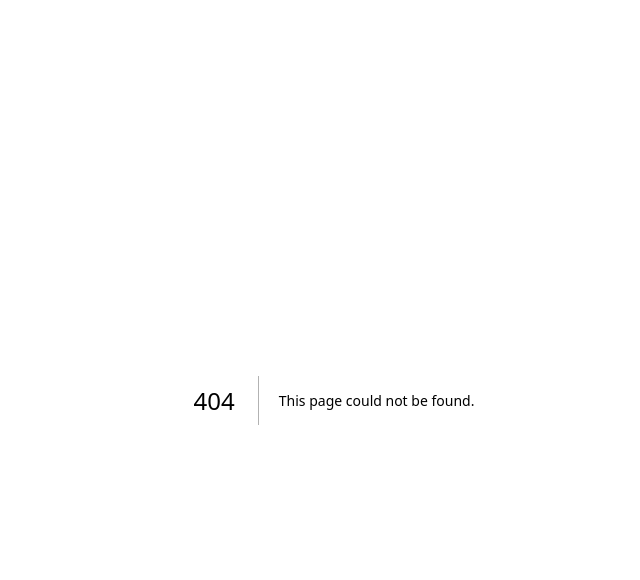
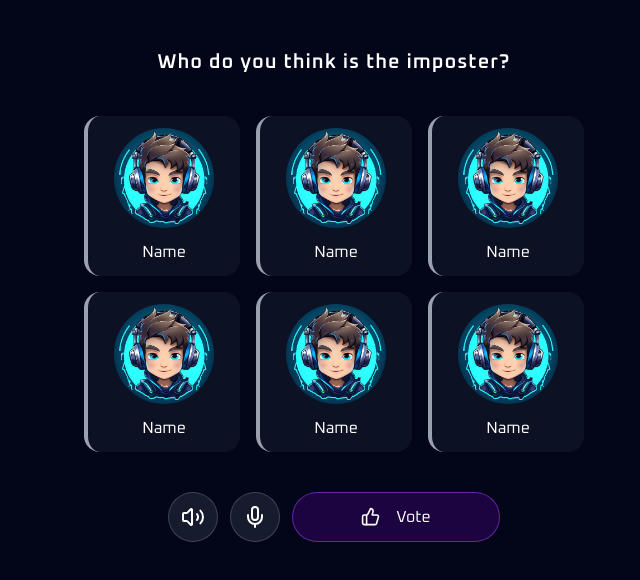
Before and after one commit to coderAung/imposter, a Next.js app in the folder imposter-web/: page /game/1/vote in a window 1280 px wide. Before the commit this address had no page. Shown: the top 580 px of the page, without its empty margins (306-946 px from the left). Built offline with nearby package versions, Linux system fonts and the light colour scheme.

Commit message:
add game vote and result ui

```diff
--- a/imposter-web/app/(dashboard)/lobby/[id]/page.tsx
+++ b/imposter-web/app/(dashboard)/lobby/[id]/page.tsx
@@ -6,16 +6,24 @@ import { GameForm, LeaveButton, ProfileCard } from "../../_parts/lobbies";
 import { AppCard } from "@/components/customs/cards";
 import { useCurrentLobby } from "@/utils/hooks";
 import { use, useEffect } from "react";
+import { ChatControls, MicButton, SpeakerButton } from "@/app/_parts/chats";
 
-export default function Lobby({params}: {params:Promise<{id:string}>}) {
+export default function Lobby({ params }: { params: Promise<{ id: string }> }) {
     const setCurrentLobby = useCurrentLobby(state => state.setCurrentLobby)
-    const {id} = use(params)
+    const { id } = use(params)
     useEffect(() => {
         setCurrentLobby(("389350"))
     }, [id, setCurrentLobby])
     return (
         <>
-            <div className="flex justify-between px-2">
+            <div className="relative flex justify-between px-2">
+                <div className="md:hidden absolute top-0 right-0 px-3">
+                    <div className="flex justify-center gap-x-2">
+                        <SpeakerButton className="rounded-full border border-gray-500/50 bg-gray-500/20 hover:bg-gray-500/50 p-3 backdrop-blur-xs" />
+                        <MicButton className="rounded-full border border-gray-500/50 bg-gray-500/20 hover:bg-gray-500/50 p-3 backdrop-blur-xs"/>
+                    </div>
+                </div>
+
                 <div>
                     <Title title="Lobby - WeFriends" />
                     <div className="text-sm">
@@ -29,7 +37,7 @@ export default function Lobby({params}: {params:Promise<{id:string}>}) {
 
             <GameForm className="hidden md:block px-2 mt-5" />
 
-            <div className="grid grid-cols-3 gap-5 mt-5">
+            <div className="grid grid-cols-3 gap-5 mt-5 md:pb-24">
                 {[1, 2, 3, 4, 5].map(i => <ProfileCard key={i} />)}
                 <AppButton variant="ghost" className="hidden md:flex" asChild>
                     <AppCard className="flex flex-col items-center rounded-2xl justify-center" variant="purple">
@@ -40,7 +48,10 @@ export default function Lobby({params}: {params:Promise<{id:string}>}) {
             </div>
             <div className="md:hidden mt-10 flex justify-center gap-x-4">
                 <LeaveButton className="p-3" />
-                <AppButton variant="secondary" className="p-3 flex items-center gap-x-2"><UserPlus/> Invite Player</AppButton>
+                <AppButton variant="secondary" className="p-3 flex items-center gap-x-2"><UserPlus /> Invite Player</AppButton>
+            </div>
+            <div className="hidden md:block md:fixed md:bottom-0 p-5">
+                <ChatControls />
             </div>
         </>
     )
--- /dev/null
+++ b/imposter-web/app/_parts/chats.tsx
@@ -0,0 +1,32 @@
+import { Mic, MicOff, Volume2, VolumeOff } from "lucide-react"
+import { useState } from "react"
+
+export const ChatControls = ({className}:{className?:string}) => {
+    return (
+        <div className={`rounded-full px-5 gap-x-3 py-2 flex justify-center items-center border border-blue-400/50 bg-blue-400/30 backdrop-blur-md ${className}`}>
+            <SpeakerButton className="hover:bg-gray-400/30 cursor-pointer p-2 rounded-full" />
+            <MicButton className="hover:bg-gray-400/30 cursor-pointer p-2 rounded-full" />
+        </div>
+    )
+}
+
+export const MicButton = ({className}: {className?:string}) => {
+    const [mute, setMute] = useState(false)
+    const toggleMute = () => setMute(!mute)
+    return (
+        <>
+            {!mute && <button onClick={toggleMute} className={` ${className}`}> <Mic /></button>}
+            {mute && <button onClick={toggleMute} className={` ${className}`}> <MicOff /></button>}
+        </>
+    )
+}
+export const SpeakerButton = ({className}: {className?:string}) => {
+    const [silent, setSilent] = useState(false)
+    const toggleSilent = () => setSilent(!silent)
+    return (
+        <>
+        {!silent && <button onClick={toggleSilent} className={` ${className}`}><Volume2 /></button>}
+        {silent && <button onClick={toggleSilent} className={` ${className}`}><VolumeOff /></button>}
+        </>
+    )
+}
--- /dev/null
+++ b/imposter-web/app/game/[id]/result/page.tsx
@@ -0,0 +1,19 @@
+import { Header } from "@/components/customs/fonts";
+import { PlayerResults } from "../../_parts/result";
+import { Home, Users } from "lucide-react";
+
+export default function Result() {
+    const css = "bg-gray-500/30 border-gray-500/60 border p-3 rounded-full cursor-pointer hover:bg-gray-500/50"
+    return (
+        <div className="md:mx-auto md:w-1/3 p-3 mt-5">
+            <Header header="He" className="text-center"/>
+            <div className="text-center my-3">is</div>
+            <Header header="IMPOSTER" className="text-center" />
+            <PlayerResults className="mt-5" />
+            <div className="flex justify-center gap-x-3 mt-10">
+                <button className={` ${css}`}><Home /></button>
+                <button className={`flex items-center gap-4 ${css}`}><Users /> Lobby</button>
+            </div>
+        </div>
+    )
+}
--- /dev/null
+++ b/imposter-web/app/game/[id]/vote/page.tsx
@@ -0,0 +1,11 @@
+import { Title } from "@/components/customs/fonts";
+import { VoteArea } from "../../_parts/votes";
+
+export default function Vote() {
+    return (
+        <div className="md:w-1/2 md:mx-auto p-2 mt-10">
+            <Title title="Who do you think is the imposter?" className="text-center" />
+            <VoteArea className="mt-10" />
+        </div>
+    )
+}
--- a/imposter-web/app/game/_parts/games.tsx
+++ b/imposter-web/app/game/_parts/games.tsx
@@ -1,4 +1,5 @@
 "use client"
+import { ChatControls } from "@/app/_parts/chats"
 import { AppCard } from "@/components/customs/cards"
 import { Title } from "@/components/customs/fonts"
 import { Mic, MicOff, Users2, Volume2, VolumeOff } from "lucide-react"
@@ -108,20 +109,6 @@ const ChatPlayersControls = ({className}:{className?:string}) => {
     )
 }
 
-export const ChatControls = ({className}:{className?:string}) => {
-    const [silent, setSilent] = useState(false)
-    const toggleSilent = () => setSilent(!silent)
-    const [mute, setMute] = useState(false)
-    const toggleMute = () => setMute(!mute)
-    return (
-        <div className={`rounded-full px-5 gap-x-3 py-2 flex justify-center items-center border border-blue-400/50 bg-blue-400/30 backdrop-blur-md ${className}`}>
-            {!silent && <button onClick={toggleSilent} className="hover:bg-gray-400/30 cursor-pointer p-2 rounded-full"><Volume2 /></button>}
-            {silent && <button onClick={toggleSilent} className="hover:bg-gray-400/30 p-2 cursor-pointer rounded-full"><VolumeOff /></button>}
-            {!mute && <button onClick={toggleMute} className="hover:bg-gray-400/30 cursor-pointer p-2 rounded-full"> <Mic /></button>}
-            {mute && <button onClick={toggleMute} className="hover:bg-gray-400/30 cursor-pointer p-2 rounded-full"> <MicOff /></button>}
-        </div>
-    )
-}
 
 export const GameChatMobile = ({className}: {className?:string}) => {
     return (
--- /dev/null
+++ b/imposter-web/app/game/_parts/result.tsx
@@ -0,0 +1,22 @@
+import Image from "next/image"
+
+export const PlayerResults = ({className}:{className?:string}) => {
+    return (
+        <div className={`p-3 ${className}`}>
+            <div className="flex justify-center flex-wrap gap-5">
+                {[1, 2, 3, 4, 5].map(i => <ResultProfile className="" key={i} />)}
+            </div>
+        </div>
+    )
+}
+
+const ResultProfile = ({className}:{className?:string}) => {
+    return (
+        <div className={` ${className}`}>
+            <div>
+                <Image src={"/default.avif"} alt="Profile Photo" width={100} height={100} className="rounded-full" />
+                <div className="text-center mt-3">Name</div>
+            </div>
+        </div>
+    )
+}
--- /dev/null
+++ b/imposter-web/app/game/_parts/votes.tsx
@@ -0,0 +1,33 @@
+"use client"
+import { MicButton, SpeakerButton } from "@/app/_parts/chats"
+import { AppCard } from "@/components/customs/cards"
+import { ThumbsUp } from "lucide-react"
+import Image from "next/image"
+
+export const VoteArea = ({className}:{className?:string}) => {
+    return (
+        <div className={`${className}`}>
+            <div className="flex justify-center flex-wrap gap-4">
+                {[1, 2, 3, 4, 5, 6].map(i => <VoteProfile className="w-1/4" key={i} />)}
+            </div>
+            <div className="flex justify-center mt-10 gap-x-3">
+                <SpeakerButton className="rounded-full border border-gray-500/50 bg-gray-500/20 hover:bg-gray-500/50 p-3 backdrop-blur-xs" />
+                <MicButton className="rounded-full border border-gray-500/50 bg-gray-500/20 hover:bg-gray-500/50 p-3 backdrop-blur-xs"/>
+                <button className="bg-purple-700/20 gap-x-4 flex items-center justify-center text-white border border-purple-500/50 cursor-pointer rounded-full py-3 px-5 w-1/2 md:w-1/3">
+                    <ThumbsUp size={"1.2rem"} /> <span>Vote</span>
+                </button>
+            </div>
+        </div>
+    )
+}
+
+const VoteProfile = ({className}:{className?:string}) => {
+    return (
+        <AppCard variant="gray" className={`rounded-2xl hover:bg-purple-500/20 cursor-pointer hover:border-purple-500 ${className}`}>
+            <div className="flex justify-center items-center">
+                <Image src={"/default.avif"} alt="Profile photo" className="rounded-full" width={100} height={100} />
+            </div>
+            <div className="text-center mt-3">Name</div>
+        </AppCard>
+    )
+}
--- a/imposter-web/components/customs/cards.tsx
+++ b/imposter-web/components/customs/cards.tsx
@@ -1,9 +1,10 @@
-type Variant = "red" | "blue" | "green" | "purple"
+type Variant = "red" | "blue" | "green" | "purple" | "gray"
 
 const variants = {
     red: "",
     blue: "border-blue-400 bg-blue-700/20",
     green: "",
+    gray: "border-gray-400 bg-gray-700/20",
     purple: "border-purple-500 bg-purple-800/20",
 }
 
```
